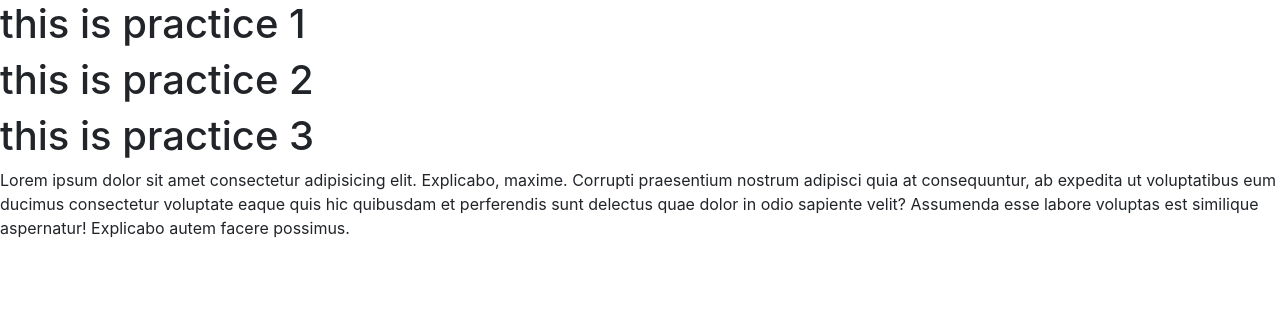
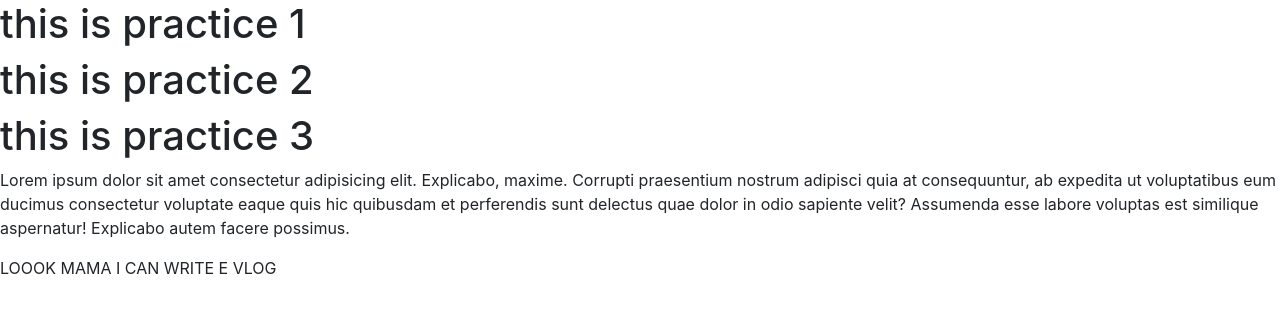
Before and after one commit to Afifnn97/my-second-repo, a plain HTML site: page index.html in a window 1280 px wide. Drawn offline with nearby package versions, Linux system fonts and the light colour scheme.

Commit message:
vlog likha sesh

```diff
--- a/index.html
+++ b/index.html
@@ -26,6 +26,7 @@
     <h1>this is practice 3</h1>
     <p>Lorem ipsum dolor sit amet consectetur adipisicing elit. Explicabo, maxime. Corrupti praesentium nostrum adipisci quia at consequuntur, ab expedita ut voluptatibus eum ducimus consectetur voluptate eaque quis hic quibusdam et perferendis sunt delectus
         quae dolor in odio sapiente velit? Assumenda esse labore voluptas est similique aspernatur! Explicabo autem facere possimus.</p>
+    <p>LOOOK MAMA I CAN WRITE E VLOG</p>
 
     <!-- all-js-here -->
     <script src="js/bootstrap.bundle.min.js"></script>
```
